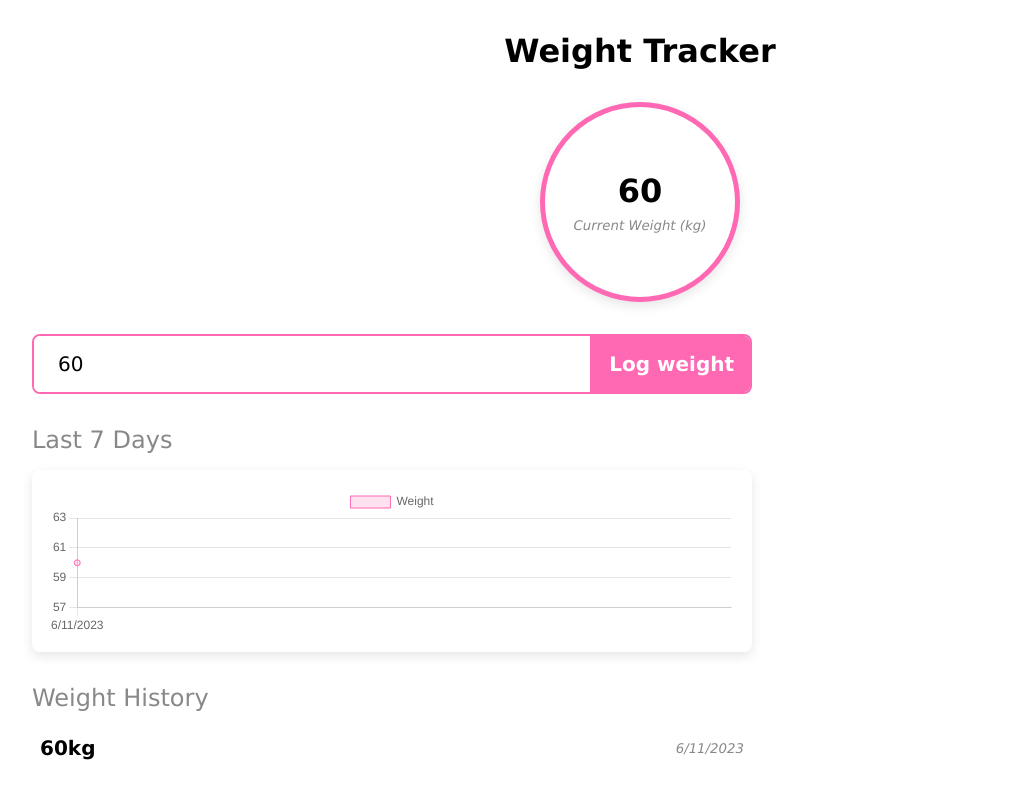
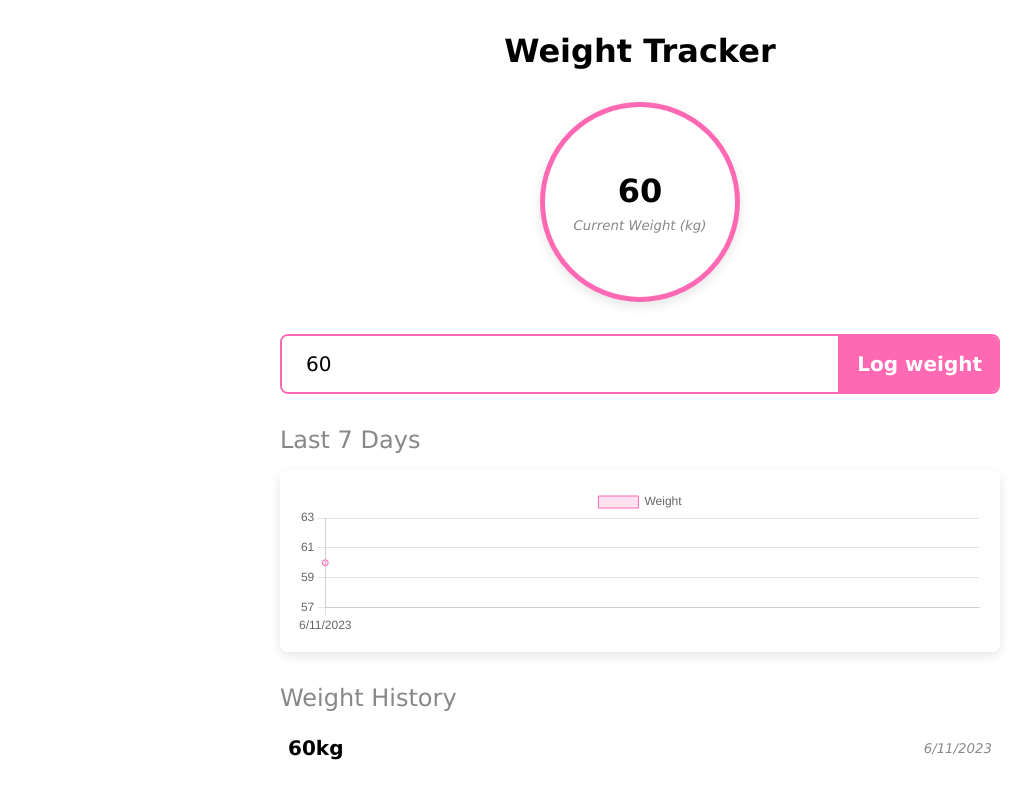
Before and after one commit to Blergborg/vue-weight, a Vue app: page / in a window 1280 px wide. Both pictures are taken after a click on the input "Log weight". Shown: the whole page, without its empty margins (0-1031 px from the left). Built offline with nearby package versions, Linux system fonts and the light colour scheme.

Commit message:
Centered data display components.

```diff
--- a/src/App.vue
+++ b/src/App.vue
@@ -100,11 +100,13 @@ watch(weights, newWeights => {
     </form>
 
     <!-- Info / Visualization -->
-    <div v-if="weights && weights.length > 0">
+    <div class="data-container" v-if="weights && weights.length > 0">
       <!-- Chart -->
-      <h2>Last 7 Days</h2>
-      <div class="canvas-box">
-        <canvas id="weight-chart" ref="weightChartElement"></canvas>
+      <div class="chart-container">
+        <h2>Last 7 Days</h2>
+        <div class="canvas-box">
+          <canvas id="weight-chart" ref="weightChartElement"></canvas>
+        </div>
       </div>
 
       <!-- History List -->
@@ -183,7 +185,7 @@ watch(weights, newWeights => {
   form {
     display: flex;
     max-width: 720px;
-    margin-bottom: 2rem;
+    margin: 0 auto 2rem;
     border: 1px solid #aaa;
     border-radius: 0.5rem;
     overflow: hidden;
@@ -229,18 +231,23 @@ watch(weights, newWeights => {
     border-left-color: hotpink;
   }
 
-  .canvas-box {
+  .chart-container {
+    margin: 0 auto 2em;
     width: 100%;
     max-width: 720px;
+  }
+
+  .canvas-box {
+    justify-content: center;
     background-color: white;
     padding: 1rem;
     border-radius: 0.5rem;
     box-shadow: 0 4px 12px rgba(0, 0, 0, 0.1);
-    margin-bottom: 2rem;
   }
 
   .weight-history {
     max-width: 720px;
+    margin: 0 auto;
   }
 
   .weight-history ul {
```
